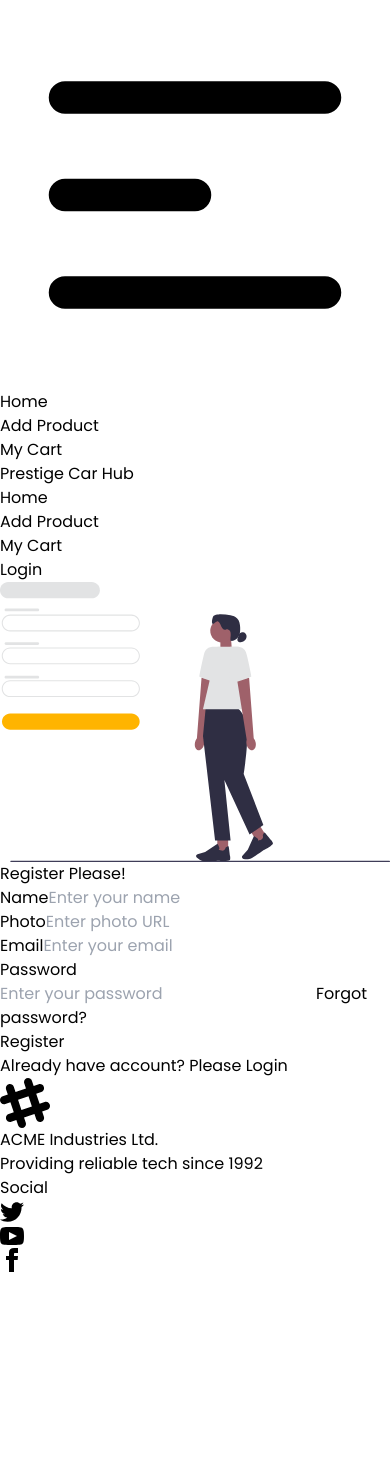
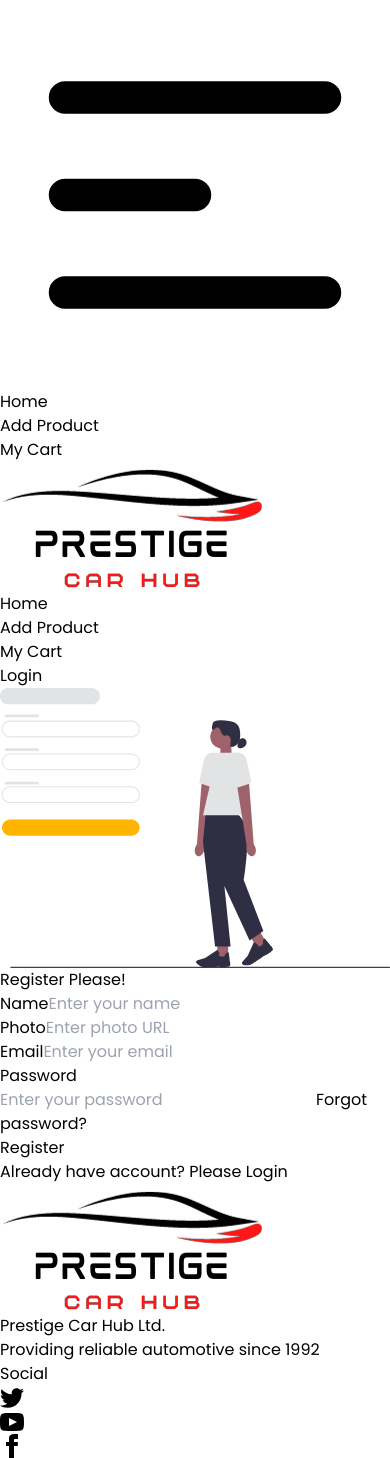
Before and after one commit to syedashiqbd/brand-car-shop-client, a React (Vite) app: page /register in a window 390 px wide. Before the commit the page ends 1272 px from the top, so only its background shows below. Built offline with nearby package versions, Linux system fonts and the light colour scheme; no server answers.

Commit message:
logo added to navber and footer

```diff
--- a/src/components/BrandCard.jsx
+++ b/src/components/BrandCard.jsx
@@ -4,7 +4,7 @@ import { Link } from 'react-router-dom';
 
 const BrandCard = ({ brand }) => {
   // console.log(brand);
-  const { image_url, brand_name,  } = brand;
+  const { image_url, brand_name } = brand;
 
   return (
     <Link to={`/brand/${brand_name}`}>
@@ -15,9 +15,9 @@ const BrandCard = ({ brand }) => {
       />
 
       <div className="mt-4 sm:flex sm:items-center sm:justify-center sm:gap-4">
-        <strong className="font-medium">{brand_name}</strong>
+        <strong className="text-2xl font-medium">{brand_name}</strong>
 
-        <span className="hidden sm:block sm:h-px sm:w-8 sm:bg-yellow-500"></span>
+        <span className="hidden sm:block sm:h-px sm:w-16 sm:bg-yellow-500"></span>
 
         {/* <p className="mt-0.5 opacity-50 sm:mt-0">Branding / Signage</p> */}
       </div>
--- a/src/pages/Footer.jsx
+++ b/src/pages/Footer.jsx
@@ -1,23 +1,15 @@
+import logo from '../assets/logo.png';
+
 const Footer = () => {
   return (
     <footer className=" bg-[#FACC15]  mt-10">
       <div className="flex justify-between items-center p-10 lg:w-[1152px] w-[400px] mx-auto">
         <aside>
-          <svg
-            width="50"
-            height="50"
-            viewBox="0 0 24 24"
-            xmlns="http://www.w3.org/2000/svg"
-            fillRule="evenodd"
-            clipRule="evenodd"
-            className="fill-current"
-          >
-            <path d="M22.672 15.226l-2.432.811.841 2.515c.33 1.019-.209 2.127-1.23 2.456-1.15.325-2.148-.321-2.463-1.226l-.84-2.518-5.013 1.677.84 2.517c.391 1.203-.434 2.542-1.831 2.542-.88 0-1.601-.564-1.86-1.314l-.842-2.516-2.431.809c-1.135.328-2.145-.317-2.463-1.229-.329-1.018.211-2.127 1.231-2.456l2.432-.809-1.621-4.823-2.432.808c-1.355.384-2.558-.59-2.558-1.839 0-.817.509-1.582 1.327-1.846l2.433-.809-.842-2.515c-.33-1.02.211-2.129 1.232-2.458 1.02-.329 2.13.209 2.461 1.229l.842 2.515 5.011-1.677-.839-2.517c-.403-1.238.484-2.553 1.843-2.553.819 0 1.585.509 1.85 1.326l.841 2.517 2.431-.81c1.02-.33 2.131.211 2.461 1.229.332 1.018-.21 2.126-1.23 2.456l-2.433.809 1.622 4.823 2.433-.809c1.242-.401 2.557.484 2.557 1.838 0 .819-.51 1.583-1.328 1.847m-8.992-6.428l-5.01 1.675 1.619 4.828 5.011-1.674-1.62-4.829z"></path>
-          </svg>
+          <img className="w-56 mb-5" src={logo} />
           <p>
-            ACME Industries Ltd.
+            Prestige Car Hub Ltd.
             <br />
-            Providing reliable tech since 1992
+            Providing reliable automotive since 1992
           </p>
         </aside>
         <nav>
--- a/src/pages/Navbar.jsx
+++ b/src/pages/Navbar.jsx
@@ -3,6 +3,7 @@ import { Link } from 'react-router-dom';
 import { authContext } from '../provider/AuthProvider';
 import toast from 'react-hot-toast';
 import userDefaultPic from '../assets/user.png';
+import logo from '../assets/logo.png';
 
 const Navbar = () => {
   const { user, logOut } = useContext(authContext);
@@ -57,7 +58,7 @@ const Navbar = () => {
               {navLinks}
             </ul>
           </div>
-          <a className="btn btn-ghost normal-case text-xl">Prestige Car Hub</a>
+          <img className="w-36" src={logo} />
         </div>
         <div className="navbar-center hidden lg:flex">
           <ul className="menu menu-horizontal px-1">{navLinks}</ul>
```
Also changed, not shown: src/assets/logo.png (added).
